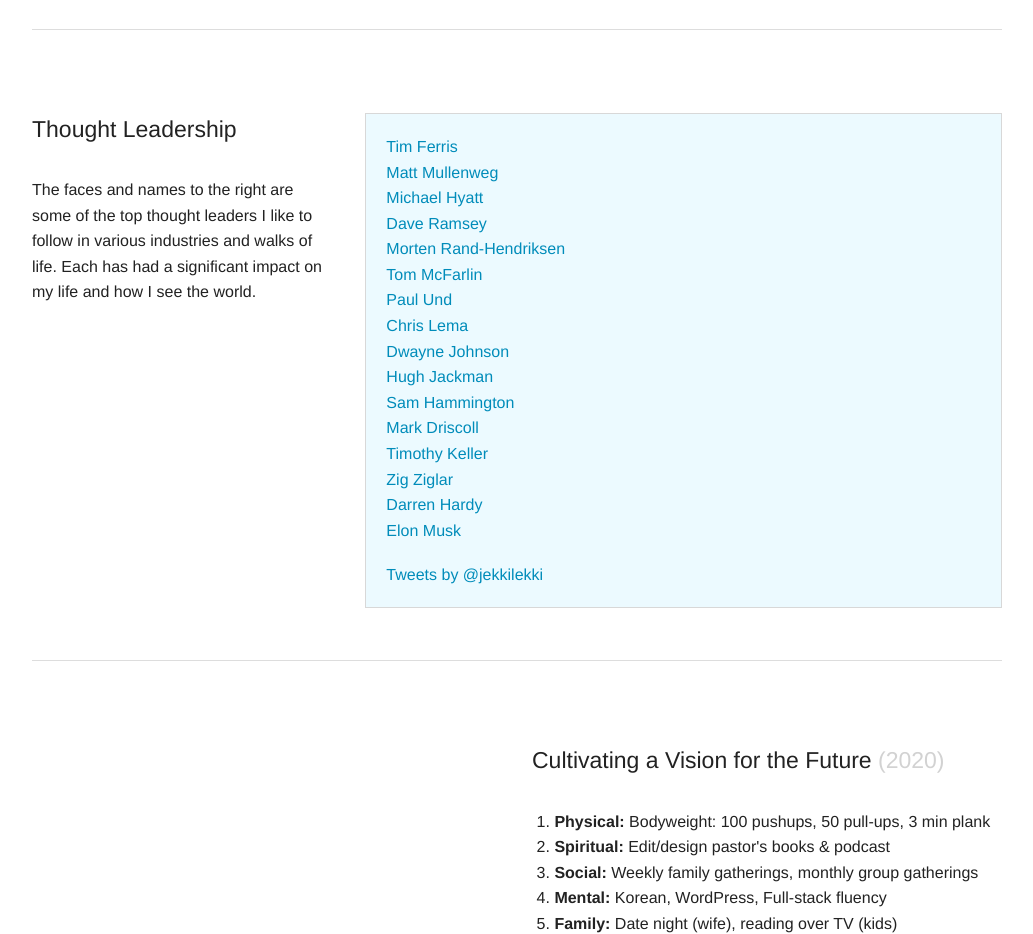
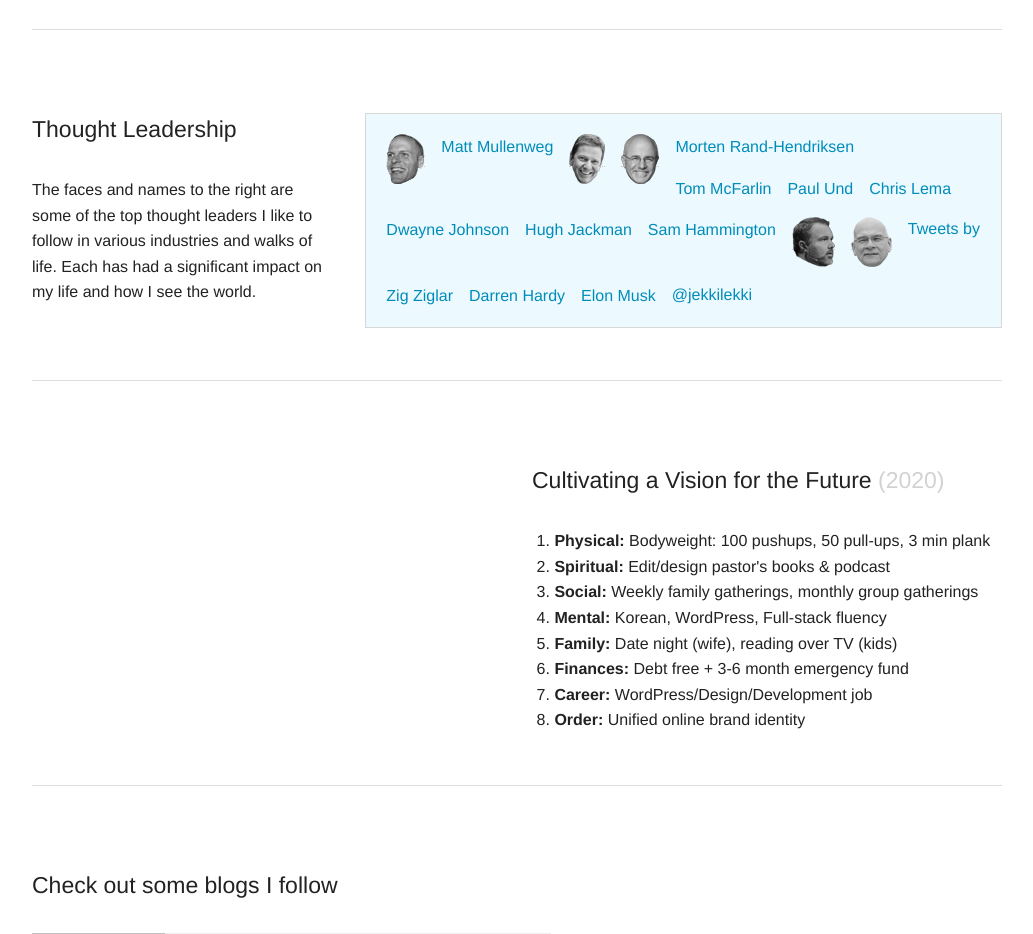
Before and after one commit to jekkilekki/web-jekkilekki-com, a plain HTML site: page index.html in a window 1280 px wide. Shown: the part 2780-3714 px from the top of the page, without its empty margins (123-1156 px from the left). Drawn offline with nearby package versions, Linux system fonts and the light colour scheme; a script that the page names is missing.

Commit message:
Masonry in Tabs working

```diff
--- a/css/style.css
+++ b/css/style.css
@@ -389,6 +389,12 @@
 	color: silver;
 }
 
+.leaders li {
+	float: left;
+	padding-right: 1rem;
+	padding-bottom: 1rem;
+}
+
 
 .tabs {
 	margin-bottom: 2rem !important;
--- a/index.html
+++ b/index.html
@@ -500,12 +500,18 @@
 			</div>
 			<div class="large-8 medium-8 columns">
 				<h4></h4>
-				<div class="callout panel">
+				<div class="callout panel leaders">
 					<ul class="no-bullet">
-						<li><a href="#">Tim Ferris</a></li>
+						<li>
+							<a href="#"><span data-tooltip aria-haspopup="true" class="has-tip" title="Tim Ferriss"><img src="img/icons/tim-ferriss-sprite.png" /></span></a>
+						</li>
 						<li><a href="#">Matt Mullenweg</a></li>
-						<li><a href="#">Michael Hyatt</a></li>
-						<li><a href="#">Dave Ramsey</a></li>
+						<li>
+							<a href="#"><span data-tooltip aria-haspopup="true" class="has-tip" title="Michael Hyatt"><img src="img/icons/michael-hyatt-sprite.png" /></span></a>
+						</li>
+						<li>
+							<a href="#"><span data-tooltip aria-haspopup="true" class="has-tip" title="Dave Ramsey"><img src="img/icons/dave-ramsey-sprite.png" /></span></a>
+						</li>
 
 						<li><a href="#">Morten Rand-Hendriksen</a></li>
 						<li><a href="#">Tom McFarlin</a></li>
@@ -516,8 +522,12 @@
 						<li><a href="#">Hugh Jackman</a></li>
 						<li><a href="#">Sam Hammington</a></li>
 
-						<li><a href="#">Mark Driscoll</a></li>
-						<li><a href="#">Timothy Keller</a></li>
+						<li>
+							<a href="#"><span data-tooltip aria-haspopup="true" class="has-tip" title="Mark Driscoll"><img src="img/icons/mark-driscoll-sprite.png" /></span></a>
+						</li>
+						<li>
+						<a href="#"><span data-tooltip aria-haspopup="true" class="has-tip" title="Tim Keller"><img src="img/icons/tim-keller-sprite.png" /></span></a>
+						</li>
 						<li><a href="#">Zig Ziglar</a></li>
 						<li><a href="#">Darren Hardy</a></li>
 
@@ -686,10 +696,25 @@
 
 
 		});
-
+		/*
+		 * Sources:
+		 * http://www.sitepoint.com/bootstrap-tabs-play-nice-with-masonry/
+		 * http://codepen.io/SitePoint/pen/mywEMR/ (CodePen for above)
+		 * https://github.com/desandro/masonry/issues/665 (setTimeout function ref)
+		 * http://stackoverflow.com/questions/16987782/how-to-trigger-reload-masonry-plugin-on-click (another setTimeout example)
+		 * https://css-tricks.com/forums/topic/masonry-and-tabs-conflict-issue/#post-208155 (Reply on CSS-Tricks)
+		 * http://codepen.io/jekkilekki/pen/YywQag (my CodePen)
+		 */
 		// Reinitialize masonry inside each panel after the relative tab link is clicked -
-		$('.masonry-container').on('toggled', function(event, tab) {
-			$(document).foundation('tab', 'reflow');
+		$('.tab-title a').on('click', function() {
+			// do async to allow menu to open
+			setTimeout( function() {
+				//$(document).foundation('tab', 'reflow');
+				//$('.masonry-container').masonry('reload');
+				$('.masonry-container').masonry({
+					itemSelector: '.masonry-item'
+				}, 500);
+			});
 		});
 	</script>
 
```
Also changed, not shown: img/icons/dave-ramsey-sprite.png (added), img/icons/mark-driscoll-sprite.png (added), img/icons/michael-hyatt-sprite.png (added), img/icons/tim-ferriss-sprite.png (added), img/icons/tim-keller-sprite.png (added).
